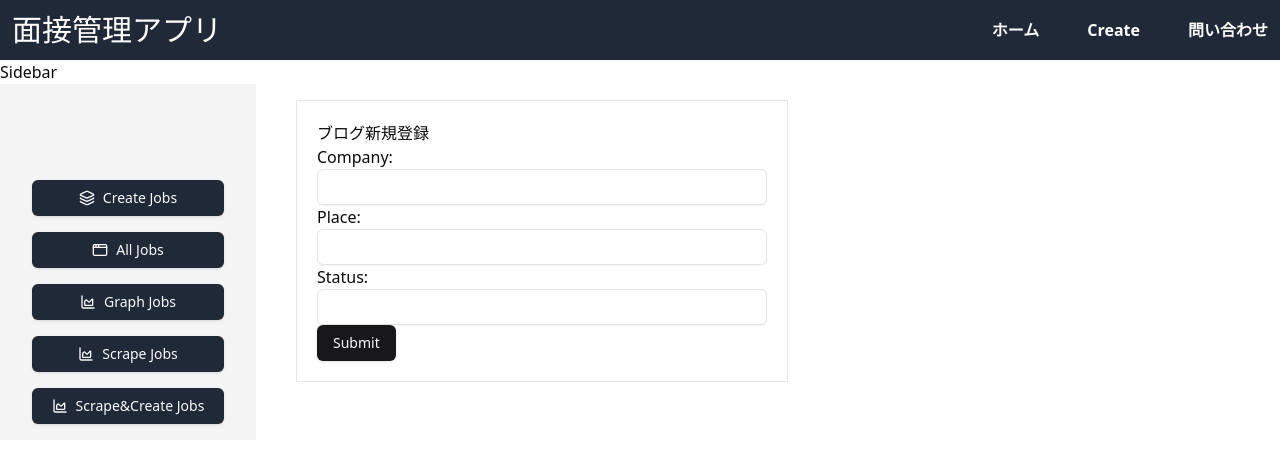
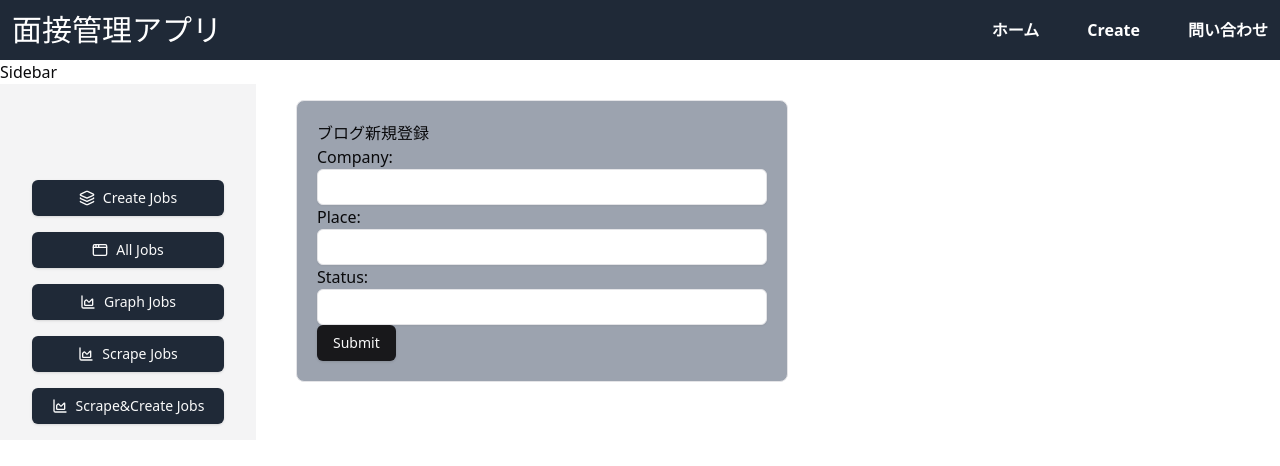
Before and after one commit to ajdjaiuoapooiad/next-port5-frontend-pageRouter, a Next.js app: page /create-post in a window 1280 px wide. Shown: the top 466 px of the page. Built offline with nearby package versions, Linux system fonts and the light colour scheme.

Commit message:
デザイン　全体的に修正

```diff
--- a/src/pages/create-post/index.tsx
+++ b/src/pages/create-post/index.tsx
@@ -38,23 +38,26 @@ export default function CreatePost() {
 
       <div className='col-span-4 p-5'>
 
-      <div className="p-5 m-5 border w-1/2">
+      <div className="p-5 m-5 border w-1/2 bg-gray-400 rounded-lg">
         <h1 >ブログ新規登録</h1>
         <form  onSubmit={handleSubmit}>
           <label>Company:</label>
           <Input
+            className="bg-white"
             type="text"
             name="company"
             onChange={(e) => setCompany(e.target.value)}
           />
           <label >Place:</label>
           <Input
+            className="bg-white"
             type="text"
             name="place"
             onChange={(e) => setPlace(e.target.value)}
           />
           <label >Status:</label>
           <Input
+            className="bg-white"
             type="text"
             name="status"
             onChange={(e) => setStatus(e.target.value)}
--- a/src/pages/edit-post/[id].tsx
+++ b/src/pages/edit-post/[id].tsx
@@ -57,23 +57,26 @@ export default function EditPost({ post }: Props) {
       </div>
 
       <div className='col-span-4 p-5'>
-        <div className="p-5 m-5 border w-1/2">
+        <div className="p-5 m-5 border w-1/2 bg-gray-400 rounded-lg">
           <h1 >ブログ編集</h1>
           <form  onSubmit={handleSubmit}>
             <label >Company:</label>
             <Input
+              className="bg-white"
               type="text"
               value={company}
               onChange={handleCompanyChange}
             />
             <label >Place:</label>
             <Input
+              className="bg-white"
               type="text"
               value={place}
               onChange={handlePlaceChange}
             />
             <label >Status:</label>
             <Input
+              className="bg-white"
               type="text"
               value={status}
               onChange={handleStatusChange}
--- a/src/pages/posts/[id].tsx
+++ b/src/pages/posts/[id].tsx
@@ -71,7 +71,7 @@ const DetailPage = ({post}: Props) => {
       </div>
 
       <div className='col-span-4 p-5'>
-        <div className="border p-4 my-4 mx-3 col-span-1 hover:shadow-xl hover:bg-gray-300 rounded-xl">
+        <div className="border p-4 my-4 mx-3 col-span-1 hover:shadow-xl  bg-gray-100 hover:bg-gray-300 rounded-lg">
           <p className="hover:text-blue-500">会社名: {post.company}</p>
           <p className="hover:text-blue-500">勤務地: {post.place}</p>
           <p className="hover:text-blue-500">応募状況: {post.status}</p>
--- a/src/pages/posts/index.tsx
+++ b/src/pages/posts/index.tsx
@@ -68,7 +68,7 @@ export default function PostsListPage({posts}: Props) {
           <div className="grid grid-cols-3">
             {posts.map((post) => (
               <Link href={`posts/${post.id}`} >
-              <div key={post.id} className="border p-4 my-4 mx-3 col-span-1 hover:shadow-xl hover:bg-gray-300 rounded-xl" >
+              <div key={post.id} className="border p-4 my-4 mx-3 col-span-1 hover:shadow-xl bg-gray-100 hover:bg-gray-300 rounded-lg" >
                 <p className="hover:text-blue-500">会社名: {post.company}</p>
                 <p className="hover:text-blue-500">勤務地: {post.place}</p>
                 <p className="hover:text-blue-500">応募状況: {post.status}</p>
```
